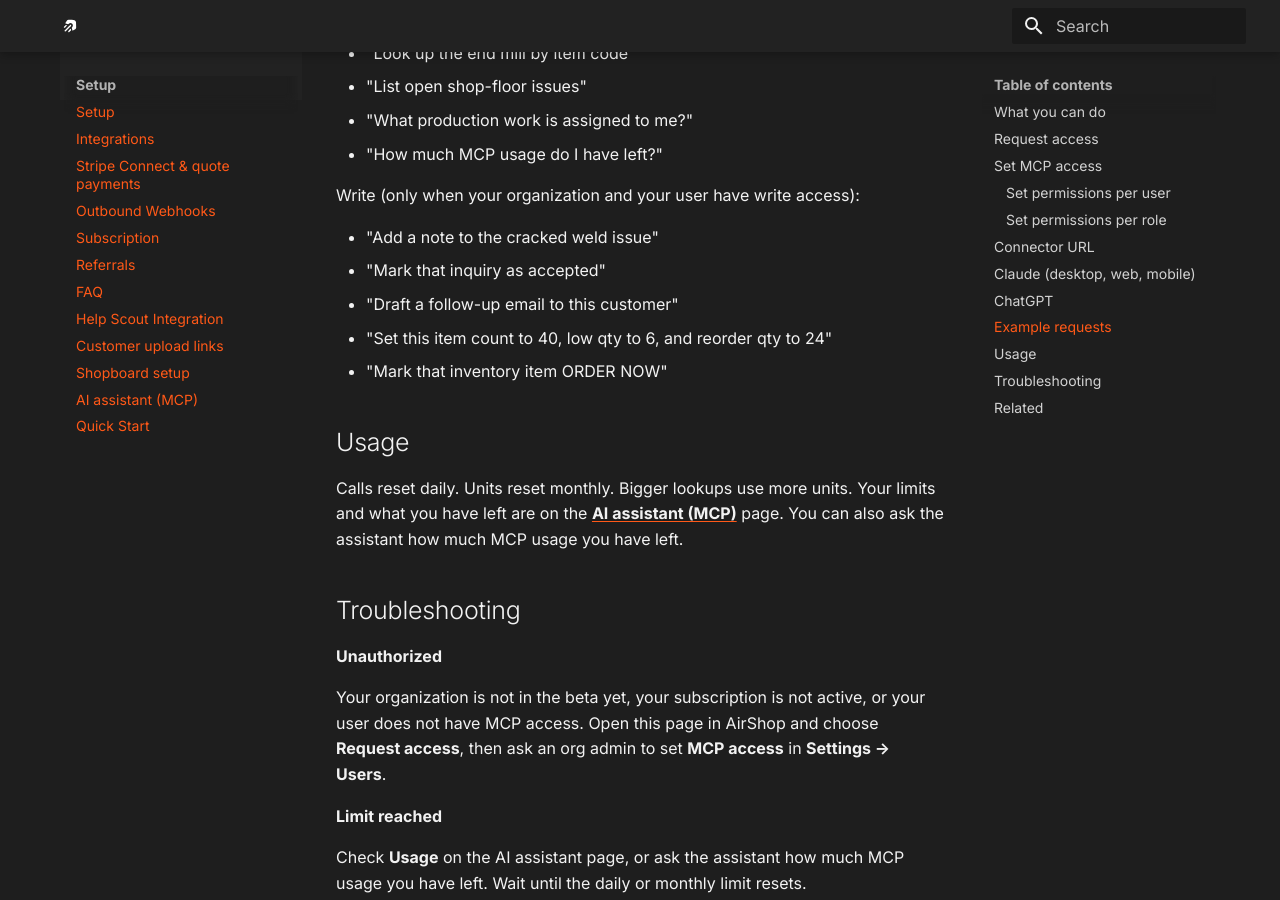
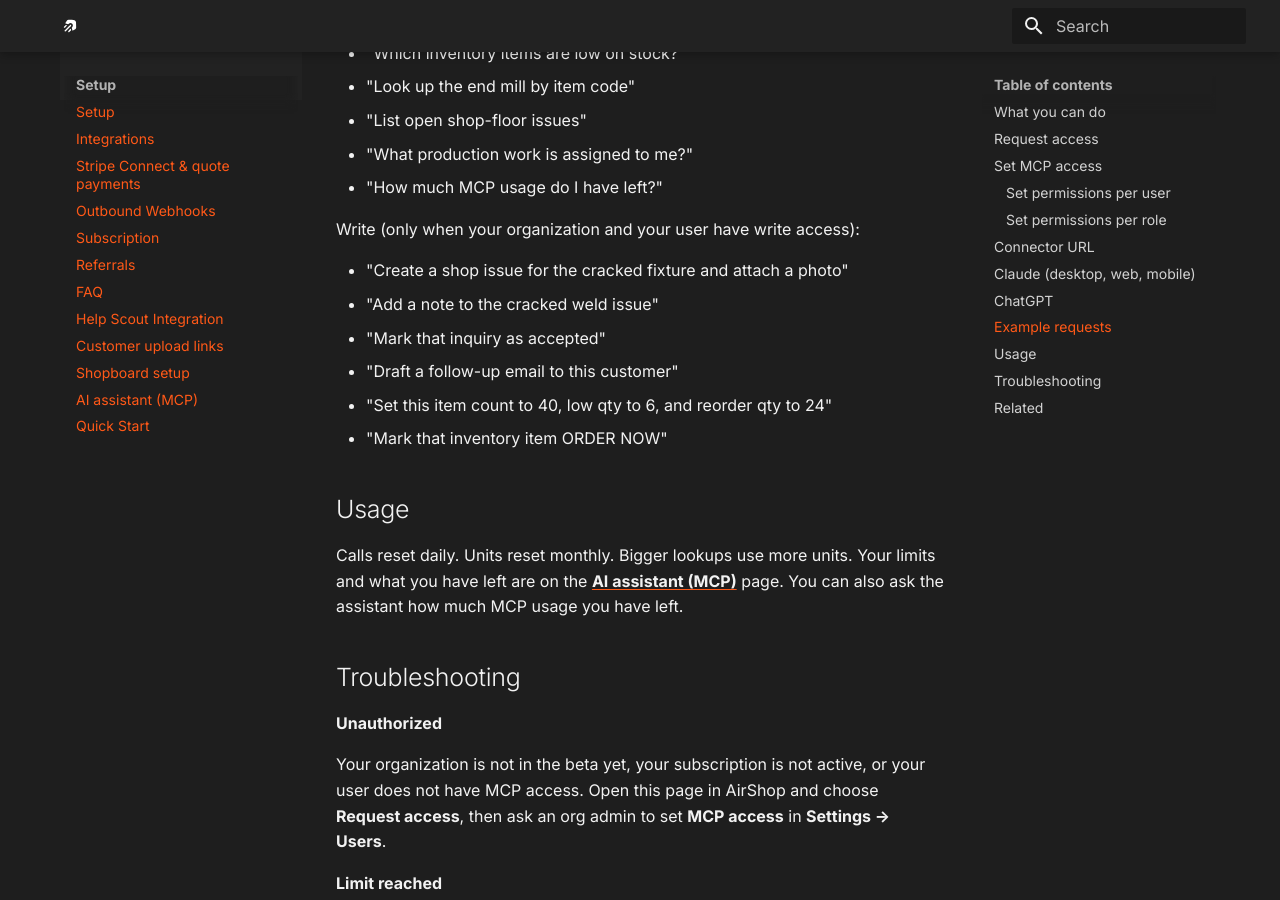
Before and after one commit to jbrewlet/airshop-docs, an MkDocs documentation site: the page built from docs/mcp.md, in a window 1280 px wide and 900 px high, scrolled down 3308 px. Built offline with MkDocs 1.6.1 and Material for MkDocs 9.7.7, drawn with Linux system fonts in a browser that asks for light colours; plug-ins that fetch from the network failed and are left out; some of the changed text lies outside the part shown.

Commit message:
docs: say MCP can create a shop issue and attach photos

```diff
--- a/docs/mcp.md
+++ b/docs/mcp.md
@@ -24,6 +24,7 @@
 
 With write access, the assistant can:
 
+- Create a shop issue and attach photos
 - Add notes and update status on issues and inquiries
 - Draft a follow-up email
 - Set inventory counts, low quantity, reorder quantity, and item status
@@ -101,6 +102,7 @@
 
 Write (only when your organization and your user have write access):
 
+- "Create a shop issue for the cracked fixture and attach a photo"
 - "Add a note to the cracked weld issue"
 - "Mark that inquiry as accepted"
 - "Draft a follow-up email to this customer"
```
